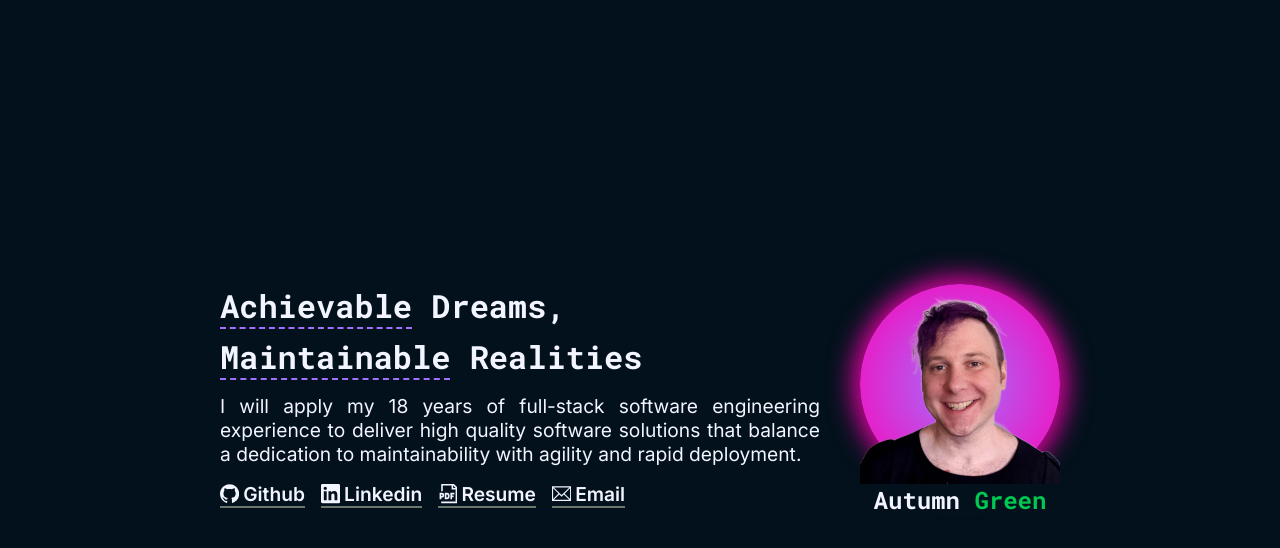
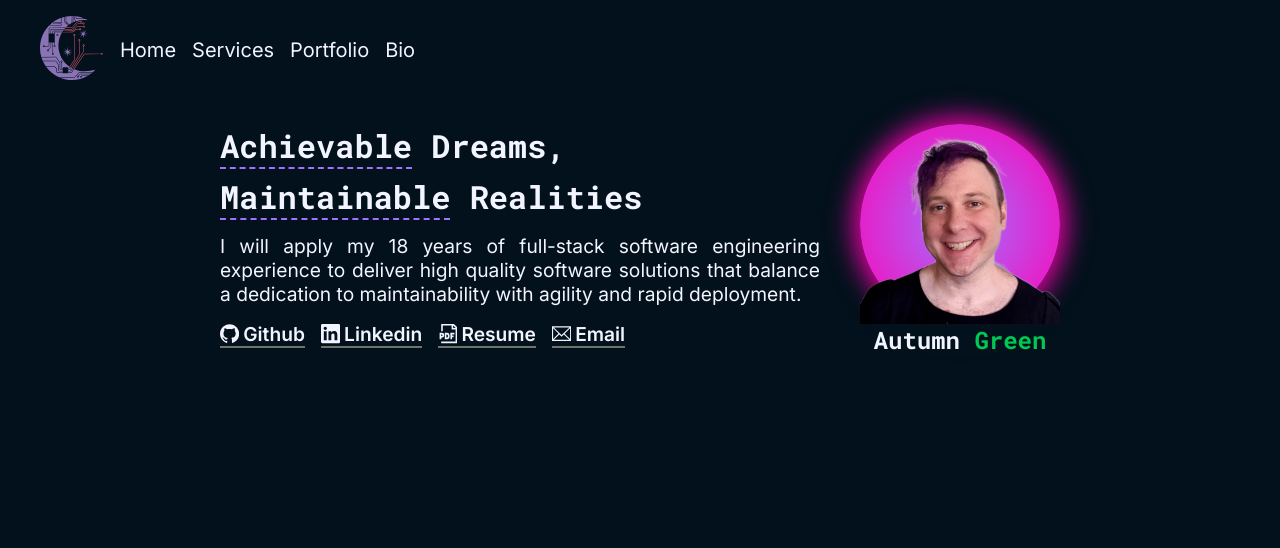
Before and after one commit to chao-mu/bio-site, a Next.js app: page / in a window 1280 px wide. Shown: the top 548 px of the page. Built offline with nearby package versions, Linux system fonts and the light colour scheme.

Commit message:
feat: nav, page placeholders, header

```diff
--- /dev/null
+++ b/src/app/bio/page.js
@@ -0,0 +1,5 @@
+import styles from "./page.module.css";
+
+export default function Bio() {
+  return <main className={styles.main}>Bio</main>;
+}
--- a/src/app/globals.css
+++ b/src/app/globals.css
@@ -30,11 +30,3 @@ body {
   max-width: 100vw;
   overflow-x: hidden;
 }
-
-body {
-  color: var(--color-neutral-100);
-  background-color: var(--color-bg);
-  display: grid;
-  place-items: center;
-  min-height: 100vh;
-}
--- a/src/app/layout.js
+++ b/src/app/layout.js
@@ -1,6 +1,10 @@
+import Link from "next/link";
+import Image from "next/image";
 import { Inter } from "next/font/google";
 import { Analytics } from "@vercel/analytics/react";
 import "./globals.css";
+
+import styles from "./layout.module.css";
 
 const inter = Inter({ subsets: ["latin"] });
 
@@ -13,7 +17,29 @@ export const metadata = {
 export default function RootLayout({ children }) {
   return (
     <html lang="en">
-      <body className={inter.className}>
+      <body className={`${inter.className} ${styles.body}`}>
+        <header className={styles.header}>
+          <Link href="/" className={styles["header__logo"]}>
+            <Image src="/logo.svg" alt="Logo" width={64} height={64} />
+          </Link>
+
+          <nav className={styles.nav}>
+            <ul className={styles["nav__links"]}>
+              <li>
+                <Link href="/">Home</Link>
+              </li>
+              <li>
+                <Link href="/services">Services</Link>
+              </li>
+              <li>
+                <Link href="/portfolio">Portfolio</Link>
+              </li>
+              <li>
+                <Link href="/bio">Bio</Link>
+              </li>
+            </ul>
+          </nav>
+        </header>
         {children}
         <Analytics />
       </body>
--- /dev/null
+++ b/src/app/layout.module.css
@@ -0,0 +1,24 @@
+.body {
+  color: var(--color-neutral-100);
+  background-color: var(--color-bg);
+  display: flex;
+  flex-direction: column;
+  min-height: 100vh;
+  padding: 1rem 2.5rem;
+}
+
+.header {
+  display: flex;
+  justify-content: start;
+  align-items: center;
+  flex-wrap: wrap;
+  gap: 1rem;
+}
+
+.nav__links {
+  display: flex;
+  justify-content: space-between;
+  list-style: none;
+  gap: 1rem;
+  font-size: 1.25rem;
+}
--- a/src/app/page.module.css
+++ b/src/app/page.module.css
@@ -1,9 +1,9 @@
 .main {
   display: flex;
   flex-wrap: wrap;
-  padding: 2.5rem;
   justify-content: center;
   gap: 2.5rem;
+  padding: 2.5rem 0;
 }
 
 .hero {
--- /dev/null
+++ b/src/app/portfolio/page.js
@@ -0,0 +1,5 @@
+import styles from "./page.module.css";
+
+export default function Portfolio() {
+  return <main className={styles.main}>Portfolio</main>;
+}
--- /dev/null
+++ b/src/app/services/page.js
@@ -0,0 +1,5 @@
+import styles from "./page.module.css";
+
+export default function Services() {
+  return <main className={styles.main}>Services</main>;
+}
```
Also changed, not shown: public/logo.svg (added), src/app/bio/page.module.css (added), src/app/portfolio/page.module.css (added), src/app/services/page.module.css (added).
